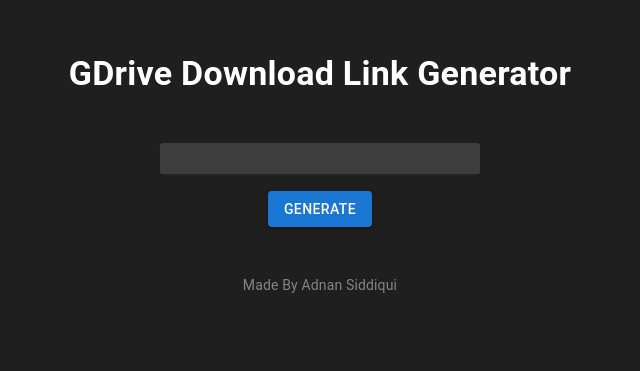
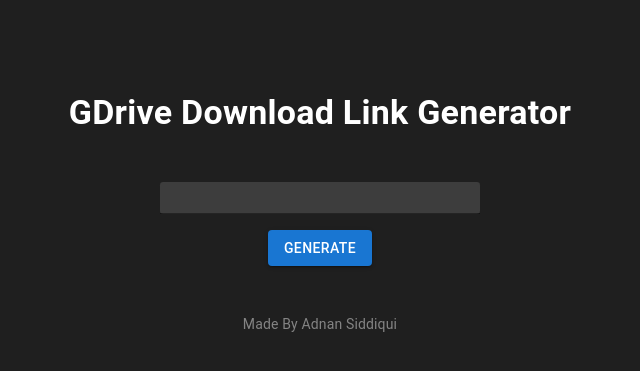
Before and after one commit to adnansid99/gdrive-dl, a React (Vite) app: page / in a window 1280 px wide. Shown: the part 187-558 px from the top of the page, without its empty margins (320-960 px from the left). Built offline with nearby package versions, Linux system fonts and the light colour scheme; no server answers.

Commit message:
Update index.css

```diff
--- a/src/index.css
+++ b/src/index.css
@@ -1,6 +1,7 @@
 * {
   margin: 0;
   padding: 0;
+  box-sizing: border-box;
   color: white;
 }
 
@@ -10,10 +11,9 @@ html {
 }
 
 #root {
-  display: flex;
-  margin-top: 30dvh;
-  justify-content: center;
-  align-items: center;
+  display: grid;
+  height: 100vh;
+  place-items: center;
 }
 
 .heading {
```
